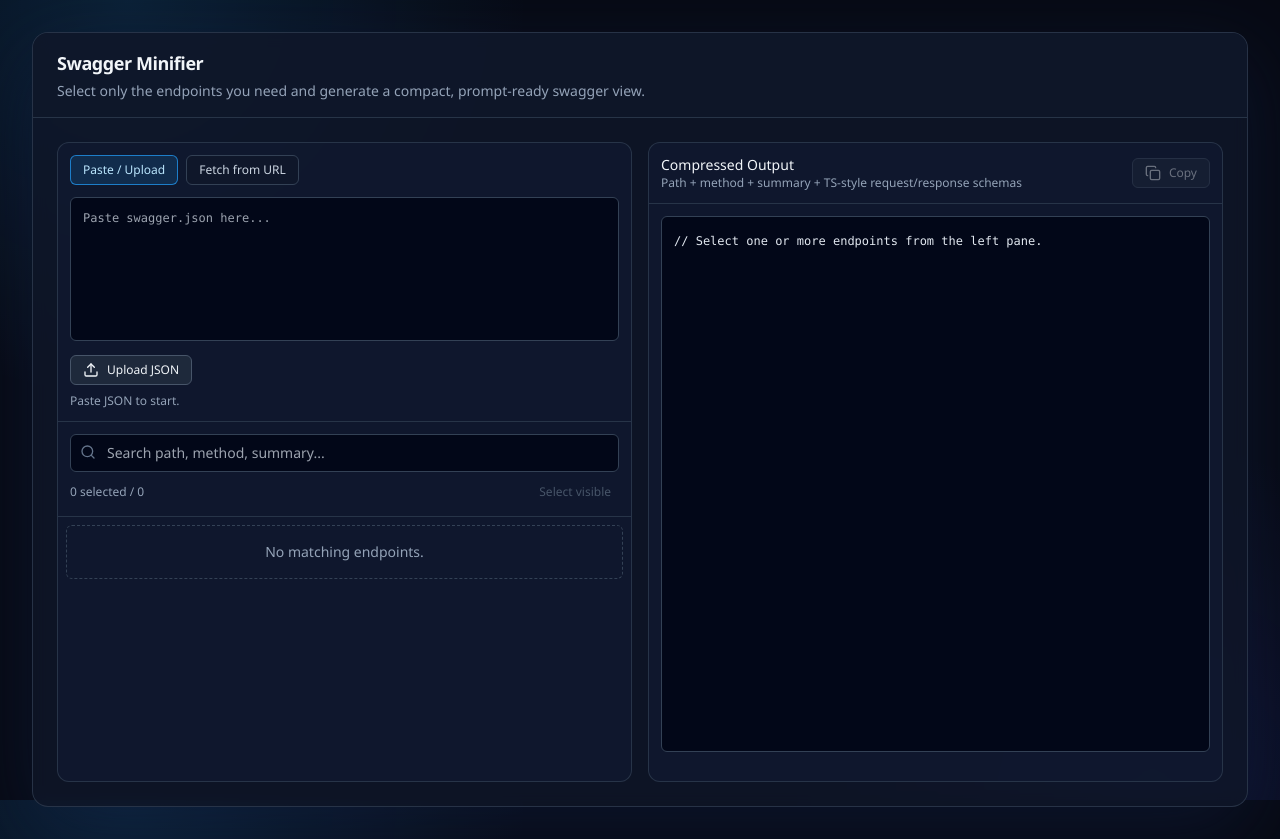
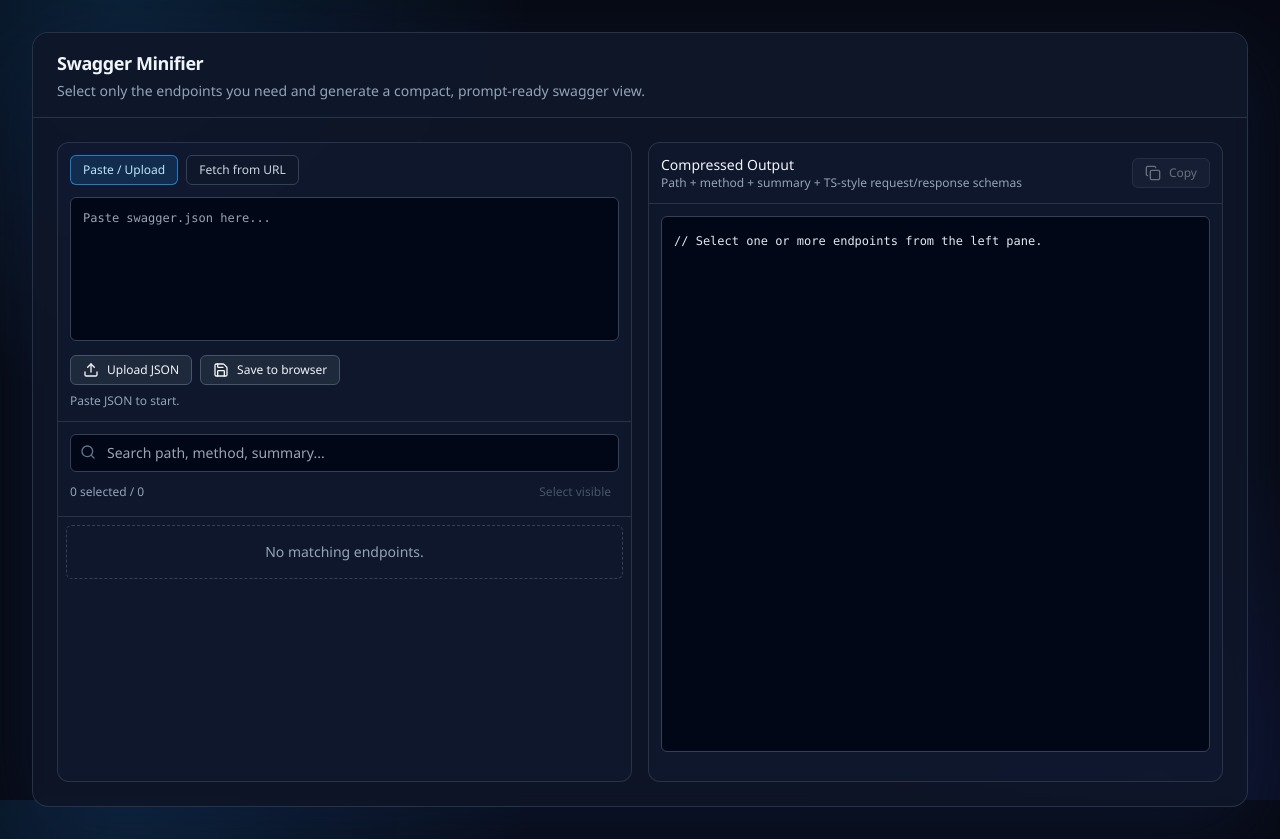
Before and after one commit to susuwatari15/ponie-tools, a React (Vite) app: page / in a window 1280 px wide. Built offline with nearby package versions, Linux system fonts and the light colour scheme.

Commit message:
feat: save to local

```diff
--- a/src/components/SwaggerMinifier.tsx
+++ b/src/components/SwaggerMinifier.tsx
@@ -1,5 +1,13 @@
 import React, { useDeferredValue, useEffect, useMemo, useState } from "react";
-import { AlertTriangle, Check, Copy, Download, Search, Upload } from "lucide-react";
+import {
+	AlertTriangle,
+	Check,
+	Copy,
+	Download,
+	Save,
+	Search,
+	Upload,
+} from "lucide-react";
 import type {
 	EndpointItem,
 	OpenApiDocument,
@@ -11,11 +19,27 @@
 	minifySwagger,
 } from "../utils/swaggerMinifier";
 
+const RAW_JSON_STORAGE_KEY = "swagger-minifier-raw-json";
+
+function readStoredRawJson(): string | null {
+	if (typeof window === "undefined") return null;
+	try {
+		return localStorage.getItem(RAW_JSON_STORAGE_KEY);
+	} catch {
+		return null;
+	}
+}
+
 const SwaggerMinifier: React.FC<SwaggerMinifierProps> = ({
 	initialJson = "",
 	className = "",
 }) => {
-	const [rawJson, setRawJson] = useState(initialJson);
+	const [rawJson, setRawJson] = useState(() => {
+		const stored = readStoredRawJson();
+		if (stored !== null) return stored;
+		return initialJson;
+	});
+	const [savedToStorage, setSavedToStorage] = useState(false);
 	const [searchQuery, setSearchQuery] = useState("");
 	const [selectedIds, setSelectedIds] = useState<Set<string>>(new Set());
 	const [copied, setCopied] = useState(false);
@@ -135,6 +159,16 @@
 		event.target.value = "";
 	};
 
+	const onSaveToLocalStorage = () => {
+		try {
+			localStorage.setItem(RAW_JSON_STORAGE_KEY, rawJson);
+			setSavedToStorage(true);
+			window.setTimeout(() => setSavedToStorage(false), 1500);
+		} catch {
+			setSavedToStorage(false);
+		}
+	};
+
 	const onFetchFromUrl = async () => {
 		setUrlFetchError("");
 		setIsFetchingUrl(true);
@@ -213,6 +247,18 @@
 											className="hidden"
 										/>
 									</label>
+									<button
+										type="button"
+										onClick={onSaveToLocalStorage}
+										className="inline-flex cursor-pointer items-center gap-2 rounded-md border border-slate-600 bg-slate-800 px-3 py-1.5 text-xs text-slate-100 transition hover:border-slate-400"
+									>
+										{savedToStorage ? (
+											<Check className="h-4 w-4 text-emerald-300" />
+										) : (
+											<Save className="h-4 w-4" />
+										)}
+										{savedToStorage ? "Saved" : "Save to browser"}
+									</button>
 								</div>
 							</>
 						) : (
--- a/vite.config.ts
+++ b/vite.config.ts
@@ -3,4 +3,7 @@
 
 export default defineConfig({
   plugins: [react()],
+  server: {
+    port: 5174,
+  },
 });
```
